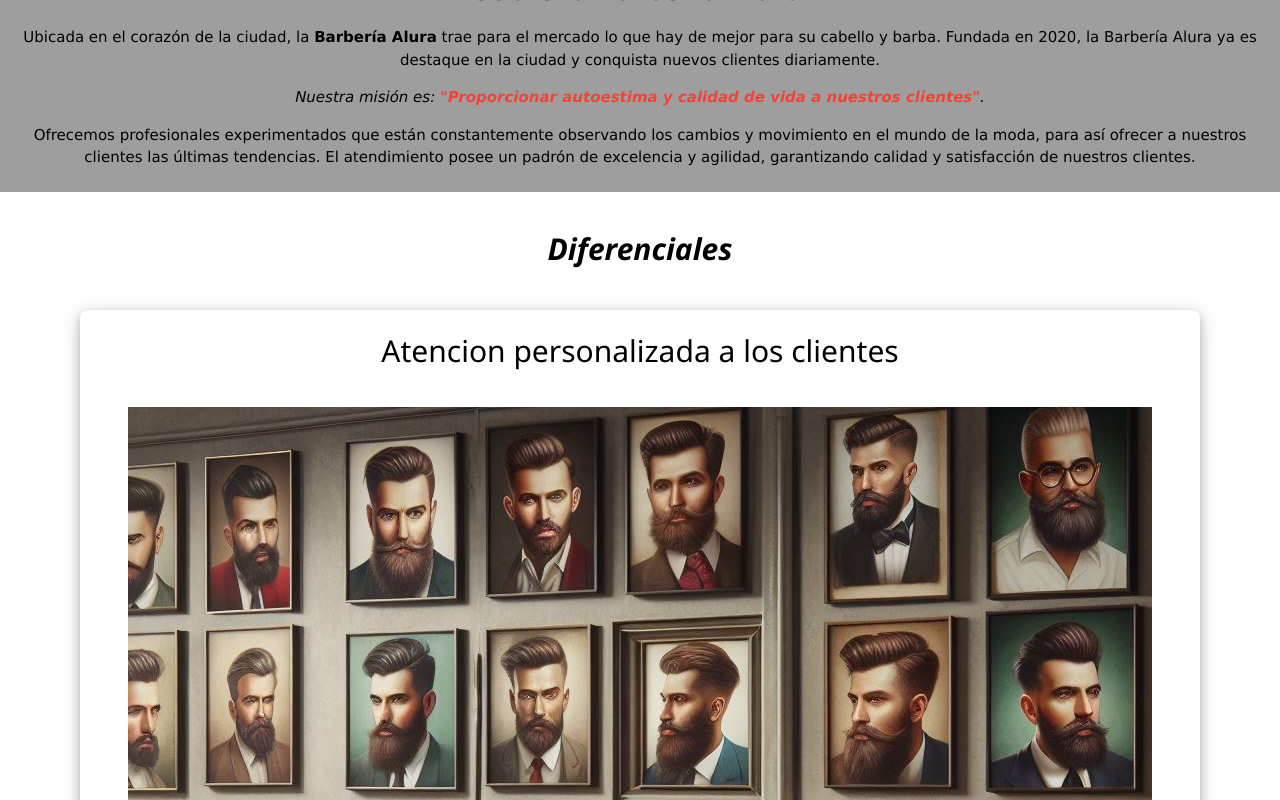
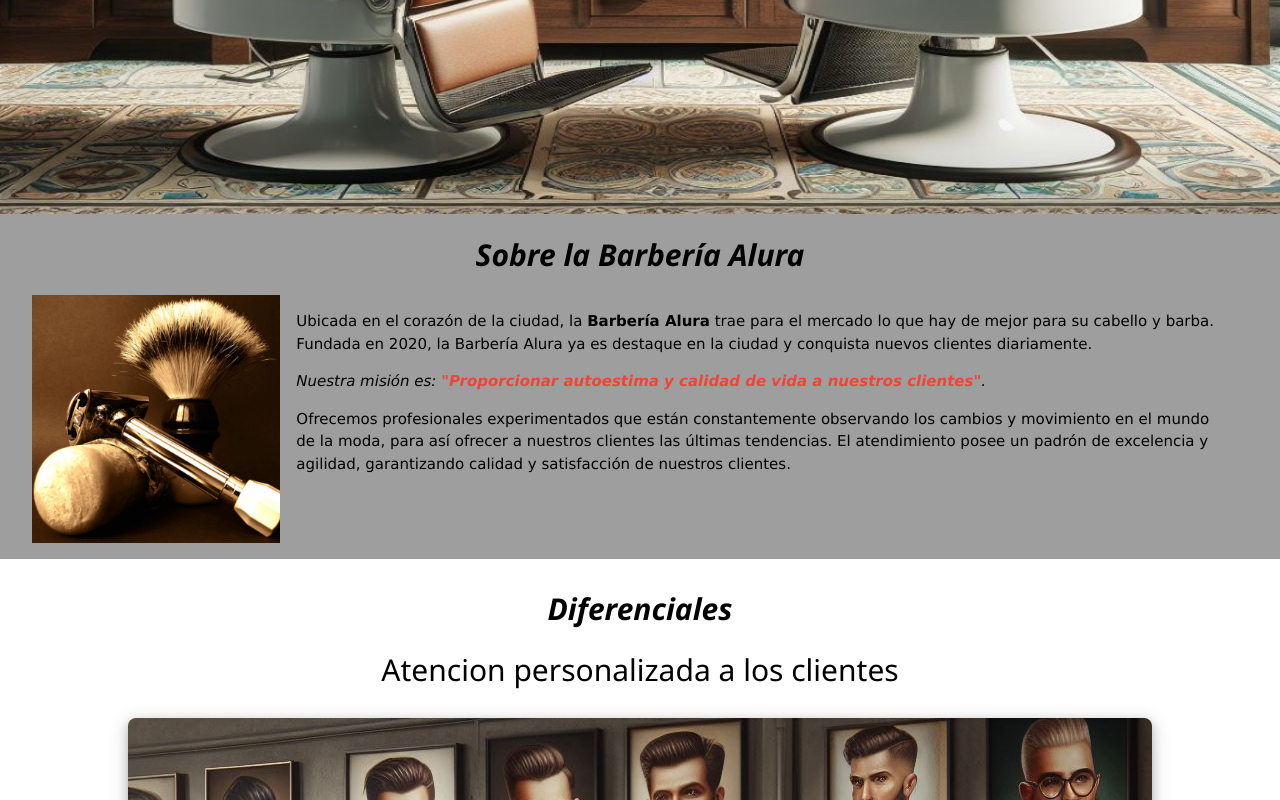
Before and after one commit to d2mpyk/simple-site-example, a plain HTML site: page index.html in a window 1280 px wide. Shown: the part 820-1620 px from the top of the page. Drawn offline with nearby package versions, Linux system fonts and the light colour scheme.

Commit message:
Actualizacion de index.html

```diff
--- a/index.html
+++ b/index.html
@@ -9,52 +9,61 @@
 </head>
 
 <body class="w3-white">
+    <header class="w3-container w3-grey w3-center w3-padding">
+        <section class="w3-cell-row">
+            <h1 class="w3-cell">
+                <img src="images/logo.png" alt="logo">
+            </h1>
+            <nav class="w3-bar w3-cell">
+                <a href="index.html"
+                    class="w3-bar-item w3-button w3-round-large w3-hover-black w3-hover-text-white"><strong>HOME</strong></a>
+                <a href="productos.html"
+                    class="w3-bar-item w3-button w3-round-large w3-hover-black w3-hover-text-white"><strong>PRODUCTOS</strong></a>
+                <a href="contacto.html"
+                    class="w3-bar-item w3-button w3-round-large w3-hover-black w3-hover-text-white"><strong>CONTACTO</strong></a>
+            </nav>
+        </section>
+    </header>
     <main>
         <section>
-            <header class="w3-display-container">
-                <h1 class="w3-center w3-display-topleft w3-padding w3-text-white w3-wide w3-jumbo w3-cursive">
-                    <em><strong>Barbería Alura</strong></em></h1>
-                <img src="images/barbershop.jpeg" class="w3-image w3-center w3-display-center"
-                    style="width:100%; max-height: 768px;" alt="Barbería">
-            </header>
-            <article>
-
-            </article>
-            <article class="w3-gray w3-padding">
-
-                <h2 class="w3-center"><em><strong>Sobre la Barbería Alura</strong></em></h2>
-                <p class="w3-center">Ubicada en el corazón de la ciudad, la <strong>Barbería Alura</strong> trae para el
-                    mercado lo
-                    que hay de mejor
-                    para su cabello y barba. Fundada en 2020, la Barbería Alura ya es destaque en la ciudad y conquista
-                    nuevos
-                    clientes diariamente.</p>
-                <p class="w3-center"><em>Nuestra misión es: <strong class="w3-text-red">"Proporcionar autoestima y
-                            calidad
-                            de vida a
-                            nuestros clientes"</strong>.</em></p>
-                <p class="w3-center">Ofrecemos profesionales experimentados que están constantemente observando los
-                    cambios
-                    y
-                    movimiento en el mundo
-                    de la moda, para así ofrecer a nuestros clientes las últimas tendencias. El atendimiento posee un
-                    padrón
-                    de
-                    excelencia y agilidad, garantizando calidad y satisfacción de nuestros clientes.</p>
+            <img src="images/barbershop.jpeg" class="w3-image w3-center w3-display-center"
+                style="width:100%; max-height: 768px;" alt="Barbería">
+        </section>
+        <section class="w3-gray w3-padding">
+            <h2 class="w3-center"><em><strong>Sobre la Barbería Alura</strong></em></h2>
+            <article class="w3-container w3-cell-row w3-padding">
+                <img class="w3-left w3-image w3-cell" src="images/utensilios.jpg" alt="Utensilios del Barbero">
+                <div class="w3-panel w3-cell w3-margen">
+                    <p class="">Ubicada en el corazón de la ciudad, la <strong>Barbería Alura</strong> trae para
+                        el mercado lo que hay de mejor para su cabello y barba. Fundada en 2020, la Barbería Alura ya es
+                        destaque en la ciudad y conquista nuevos clientes diariamente.</p>
+                    <p class=""><em>Nuestra misión es: <strong class="w3-text-red">"Proporcionar autoestima y
+                                calidad de vida a nuestros clientes"</strong>.</em></p>
+                    <p class="">Ofrecemos profesionales experimentados que están constantemente observando los
+                        cambios y movimiento en el mundo de la moda, para así ofrecer a nuestros clientes las últimas
+                        tendencias. El atendimiento posee un padrón de excelencia y agilidad, garantizando calidad y
+                        satisfacción de nuestros clientes.</p>
+                </div>
             </article>
         </section>
-        <section class="w3-center w3-padding w3-margin w3-mobile">
-            <h2 class="w3-container w3-center"><em><strong>Diferenciales</strong></em></h2>
+        <section class="w3-container w3-margin">
+            <h2 class="w3-center"><em><strong>Diferenciales</strong></em></h2>
+            <div class="w3-margin w3-round-large w3-center">
+                <h2>Atencion personalizada a los clientes</h2>
+                <img src="images/1.jpeg" class="w3-image w3-card-4 w3-margin w3-center w3-round-large"
+                    alt="cabello barba">
+            </div>
 
-            <ul class="w3-container w3-cell-row">
-                <li class="w3-padding w3-cell">
-                    <div
-                        class="w3-margin w3-card-4 w3-padding w3-margin w3-center w3-round-large w3-hover-black w3-center">
-                        <h2>Atencion personalizada a los clientes</h2>
-                        <img src="images/1.jpeg" class="w3-image w3-margin w3-padding w3-center w3-round-large" alt="cabello barba">
-                    </div>
-                </li>
-            </ul>
+        </section>
+        <section>
+            <h2 class="w3-center"><em><strong>¿Dónde puedes ubicarnos?</strong></em></h2>
+            <p class="w3-center">Estamos ubicados en el mejor lugar del caribe</p>
+            <article class="w3-responsive w3-center w3-image">
+                <iframe class="w3-card-4 w3-center w3-margin"
+                    src="https://www.google.com/maps/embed?pb=!1m18!1m12!1m3!1d1647.3472566203482!2d-68.21000502275976!3d10.881964322685302!2m3!1f0!2f0!3f0!3m2!1i1024!2i768!4f13.1!3m3!1m2!1s0x8e810b30cd51d833%3A0x856a9f6a8e910ba7!2sCayo%20Sombrero!5e0!3m2!1ses!2sco!4v1705708129076!5m2!1ses!2sco"
+                    width="450" height="350" style="border:0;" allowfullscreen="" loading="lazy"
+                    referrerpolicy="no-referrer-when-downgrade"></iframe>
+            </article>
         </section>
     </main>
     <footer class="w3-container w3-black w3-center w3-padding">
```
Also changed, not shown: images/utensilios.jpg (added).
